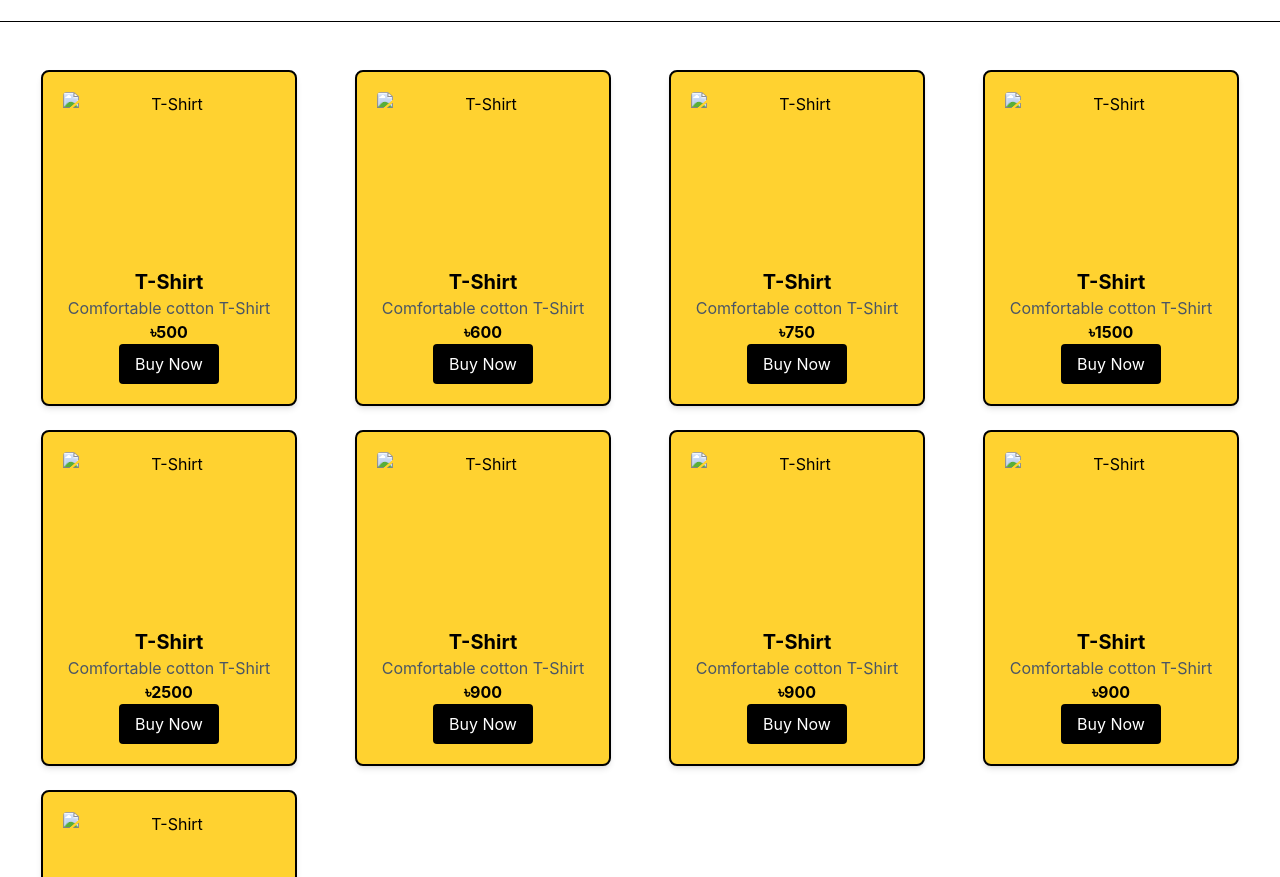
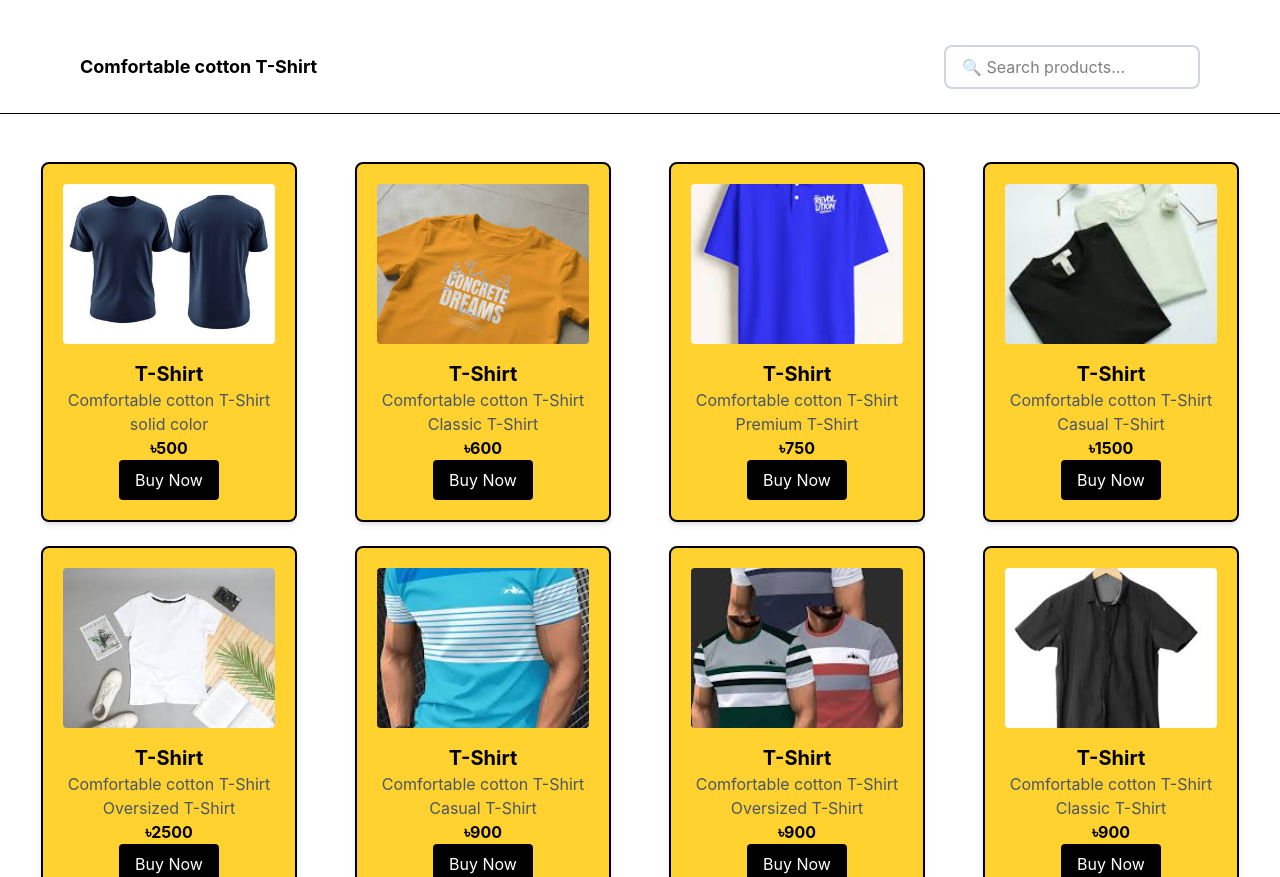
Before and after one commit to majharulislamnoman041-beep/MADINA-STORE, a website: page Products.html in a window 1280 px wide. Shown: the part 75-952 px from the top of the page. Drawn offline with Linux system fonts and the light colour scheme.

Commit message:
Update Products page

```diff
--- a/Categories.html
+++ b/Categories.html
@@ -0,0 +1,112 @@
+<!DOCTYPE html>
+<html lang="en">
+
+<head>
+    <meta charset="UTF-8">
+    <meta name="viewport" content="width=device-width, initial-scale=1.0">
+
+    <title>Categories - AL MADINA STORE</title>
+
+    <!-- Tailwind CSS -->
+    <link rel="stylesheet" href="./src/output.css">
+</head>
+
+<body class="min-h-screen flex flex-col">
+
+    <!-- Header -->
+    <header>
+        <h1 class="bg-amber-200 text-3xl text-center font-bold">
+            AL MADINA STORE
+        </h1>
+    </header>
+
+
+    <!-- Navigation -->
+    <nav>
+        <ul class="bg-black flex flex-wrap justify-center gap-2 md:justify-end md:gap-4 md:pr-8">
+
+            <li>
+                <a href="home.html">🏠 Home</a>
+            </li>
+
+            <li>
+                <a href="Products.html">📦 Products</a>
+            </li>
+
+            <li>
+                <a href="Categories.html">☷ Categories</a>
+            </li>
+
+            <li>
+                <a href="Contact.html">☎ Contact</a>
+            </li>
+
+        </ul>
+    </nav>
+
+
+    <!-- Main Content -->
+    <main class="flex-1">
+
+        <section>
+
+            <h2 class="text-3xl font-bold text-center my-6">
+                Product Categories
+            </h2>
+
+
+            <!-- Categories -->
+            <div>
+
+                <!-- Category 1 -->
+                <div>
+                    <h3>Men's Fashion</h3>
+                    <p>T-Shirts, Shirts, Pants and more.</p>
+                </div>
+
+
+                <!-- Category 2 -->
+                <div>
+                    <h3>Women's Fashion</h3>
+                    <p>Dresses, Tops, Hijab and more.</p>
+                </div>
+
+
+                <!-- Category 3 -->
+                <div>
+                    <h3>Electronics</h3>
+                    <p>Mobile, Headphones, Watches and more.</p>
+                </div>
+
+
+                <!-- Category 4 -->
+                <div>
+                    <h3>Accessories</h3>
+                    <p>Bags, Wallets, Sunglasses and more.</p>
+                </div>
+
+            </div>
+
+        </section>
+
+    </main>
+
+
+    <!-- Footer -->
+    <footer class="w-full">
+
+        <svg class="block w-full"
+            xmlns="http://www.w3.org/2000/svg"
+            viewBox="0 0 1440 320">
+
+            <path fill="#ffd700" fill-opacity="1"
+                d="M0,256L60,234.7C120,213,240,171,360,149.3C480,128,600,128,720,138.7C840,149,960,171,1080,197.3C1200,224,1320,256,1380,272L1440,288L1440,320L1380,320C1320,320,1200,320,1080,320C960,320,840,320,720,320C600,320,480,320,360,320C240,320,120,320,60,320L0,320Z">
+            </path>
+
+        </svg>
+
+    </footer>
+
+</body>
+
+</html>
--- a/Products.html
+++ b/Products.html
@@ -19,16 +19,30 @@
     <h2 class="text-3xl font-bold text-center">
         Our Products
     </h2>
-        <br><hr><br>
+    <br>
+
+    <div class="flex justify-between items-center my-6 px-20">
+
+        <h4 class="text-lg font-bold">
+            Comfortable cotton T-Shirt
+        </h4>
+
+        <input type="text" placeholder="🔍 Search products..."
+            class="border-2 border-gray-300 rounded-lg px-4 py-2 w-64 max-w-xs focus:outline-none focus:border-amber-400">
+
+    </div>
+
+    <hr><br>
     <section class="grid grid-cols-1 sm:grid-cols-2 lg:grid-cols-4 gap-6 p-6 justify-items-center">
 
 
-        <div class="border-2 p-5 rounded-lg w-64 shadow-md hover:shadow-xl transition bg-amber-300 text-center">
-            <img src="" alt="T-Shirt" class="w-full h-40 object-cover rounded mb-4">
+        <div
+            class="border-2 p-5 rounded-lg w-64 shadow-md hover:shadow-xl hover:-translate-y-2 transition bg-amber-300 text-center">
+            <img src="T-shirt/images (1).jpg" alt="T-Shirt" class="w-full h-40 object-cover rounded mb-4">
             <h3 class="text-xl font-bold">T-Shirt</h3>
 
             <p class="text-gray-600">
-                Comfortable cotton T-Shirt
+                Comfortable cotton T-Shirt solid color
             </p>
 
             <p class="font-bold">
@@ -41,12 +55,14 @@
 
         </div>
 
-        <div class="border-2 p-5 rounded-lg w-64 shadow-md hover:shadow-xl transition bg-amber-300 text-center">
-            <img src="" alt="T-Shirt" class="w-full h-40 object-cover rounded mb-4">
+        <div
+            class="border-2 p-5 rounded-lg w-64 shadow-md hover:shadow-xl hover:-translate-y-2 transition bg-amber-300 text-center">
+            <img src="T-shirt/images (2).jpg" alt="T-Shirt" class="w-full h-40 object-cover rounded mb-4">
             <h3 class="text-xl font-bold">T-Shirt</h3>
 
             <p class="text-gray-600">
                 Comfortable cotton T-Shirt
+                Classic T-Shirt
             </p>
 
             <p class="font-bold">
@@ -61,12 +77,14 @@
 
 
 
-        <div class="border-2 p-5 rounded-lg w-64 shadow-md hover:shadow-xl transition bg-amber-300 text-center">
-            <img src="" alt="T-Shirt" class="w-full h-40 object-cover rounded mb-4">
+        <div
+            class="border-2 p-5 rounded-lg w-64 shadow-md hover:shadow-xl hover:-translate-y-2 transition bg-amber-300 text-center">
+            <img src="T-shirt/images (3).jpg" alt="T-Shirt" class="w-full h-40 object-cover rounded mb-4">
             <h3 class="text-xl font-bold">T-Shirt</h3>
 
             <p class="text-gray-600">
                 Comfortable cotton T-Shirt
+                Premium T-Shirt
             </p>
 
             <p class="font-bold">
@@ -79,13 +97,14 @@
         </div>
 
 
-
-       <div class="border-2 p-5 rounded-lg w-64 shadow-md hover:shadow-xl transition bg-amber-300 text-center">
-        <img src="" alt="T-Shirt" class="w-full h-40 object-cover rounded mb-4">
+        <div
+            class="border-2 p-5 rounded-lg w-64 shadow-md hover:shadow-xl hover:-translate-y-2 transition bg-amber-300 text-center">
+            <img src="T-shirt/images (4).jpg" alt="T-Shirt" class="w-full h-40 object-cover rounded mb-4">
             <h3 class="text-xl font-bold">T-Shirt</h3>
 
             <p class="text-gray-600">
                 Comfortable cotton T-Shirt
+                Casual T-Shirt
             </p>
 
             <p class="font-bold">
@@ -98,12 +117,15 @@
 
         </div>
 
-      <div class="border-2 p-5 rounded-lg w-64 shadow-md hover:shadow-xl transition bg-amber-300 text-center">
-        <img src="" alt="T-Shirt" class="w-full h-40 object-cover rounded mb-4">
+
+        <div
+            class="border-2 p-5 rounded-lg w-64 shadow-md hover:shadow-xl hover:-translate-y-2 transition bg-amber-300 text-center">
+            <img src="T-shirt/images (5).jpg" alt="T-Shirt" class="w-full h-40 object-cover rounded mb-4">
             <h3 class="text-xl font-bold">T-Shirt</h3>
 
             <p class="text-gray-600">
                 Comfortable cotton T-Shirt
+                Oversized T-Shirt
             </p>
 
             <p class="font-bold">
@@ -116,13 +138,15 @@
 
         </div>
 
-       <div class="border-2 p-5 rounded-lg w-64 shadow-md hover:shadow-xl transition bg-amber-300 text-center">
-        <img src="" alt="T-Shirt" class="w-full h-40 object-cover rounded mb-4">
+        <div
+            class="border-2 p-5 rounded-lg w-64 shadow-md hover:shadow-xl hover:-translate-y-2 transition bg-amber-300 text-center">
+            <img src="T-shirt/images (6).jpg" alt="T-Shirt" class="w-full h-40 object-cover rounded mb-4">
             <h3 class="text-xl font-bold">T-Shirt</h3>
 
 
             <p class="text-gray-600">
                 Comfortable cotton T-Shirt
+                Casual T-Shirt
             </p>
 
             <p class="font-bold">
@@ -134,13 +158,16 @@
             </button>
 
         </div>
-       <div class="border-2 p-5 rounded-lg w-64 shadow-md hover:shadow-xl transition bg-amber-300 text-center">
-        <img src="" alt="T-Shirt" class="w-full h-40 object-cover rounded mb-4">
+
+        <div
+            class="border-2 p-5 rounded-lg w-64 shadow-md hover:shadow-xl hover:-translate-y-2 transition bg-amber-300 text-center">
+            <img src="T-shirt/images (7).jpg" alt="T-Shirt" class="w-full h-40 object-cover rounded mb-4">
             <h3 class="text-xl font-bold">T-Shirt</h3>
 
 
             <p class="text-gray-600">
                 Comfortable cotton T-Shirt
+                Oversized T-Shirt
             </p>
 
             <p class="font-bold">
@@ -152,13 +179,14 @@
             </button>
 
         </div>
-       <div class="border-2 p-5 rounded-lg w-64 shadow-md hover:shadow-xl transition bg-amber-300 text-center">
-        <img src="" alt="T-Shirt" class="w-full h-40 object-cover rounded mb-4">
+       <div class="border-2 p-5 rounded-lg w-64 shadow-md hover:shadow-xl hover:-translate-y-2 transition bg-amber-300 text-center">
+            <img src="T-shirt/images (8).jpg" alt="T-Shirt" class="w-full h-40 object-cover rounded mb-4">
             <h3 class="text-xl font-bold">T-Shirt</h3>
 
 
             <p class="text-gray-600">
                 Comfortable cotton T-Shirt
+                Classic T-Shirt
             </p>
 
             <p class="font-bold">
@@ -170,13 +198,14 @@
             </button>
 
         </div>
-       <div class="border-2 p-5 rounded-lg w-64 shadow-md hover:shadow-xl transition bg-amber-300 text-center">
-        <img src="" alt="T-Shirt" class="w-full h-40 object-cover rounded mb-4">
+        <div class="border-2 p-5 rounded-lg w-64 shadow-md hover:shadow-xl hover:-translate-y-2 transition bg-amber-300 text-center">
+            <img src="T-shirt/images.jpg" alt="T-Shirt" class="w-full h-40 object-cover rounded mb-4">
             <h3 class="text-xl font-bold">T-Shirt</h3>
 
 
             <p class="text-gray-600">
                 Comfortable cotton T-Shirt
+                Polo T-Shirt
             </p>
 
             <p class="font-bold">
```
Also changed, not shown: src/output.css. Lines whose indentation alone changed are shown as unchanged.
